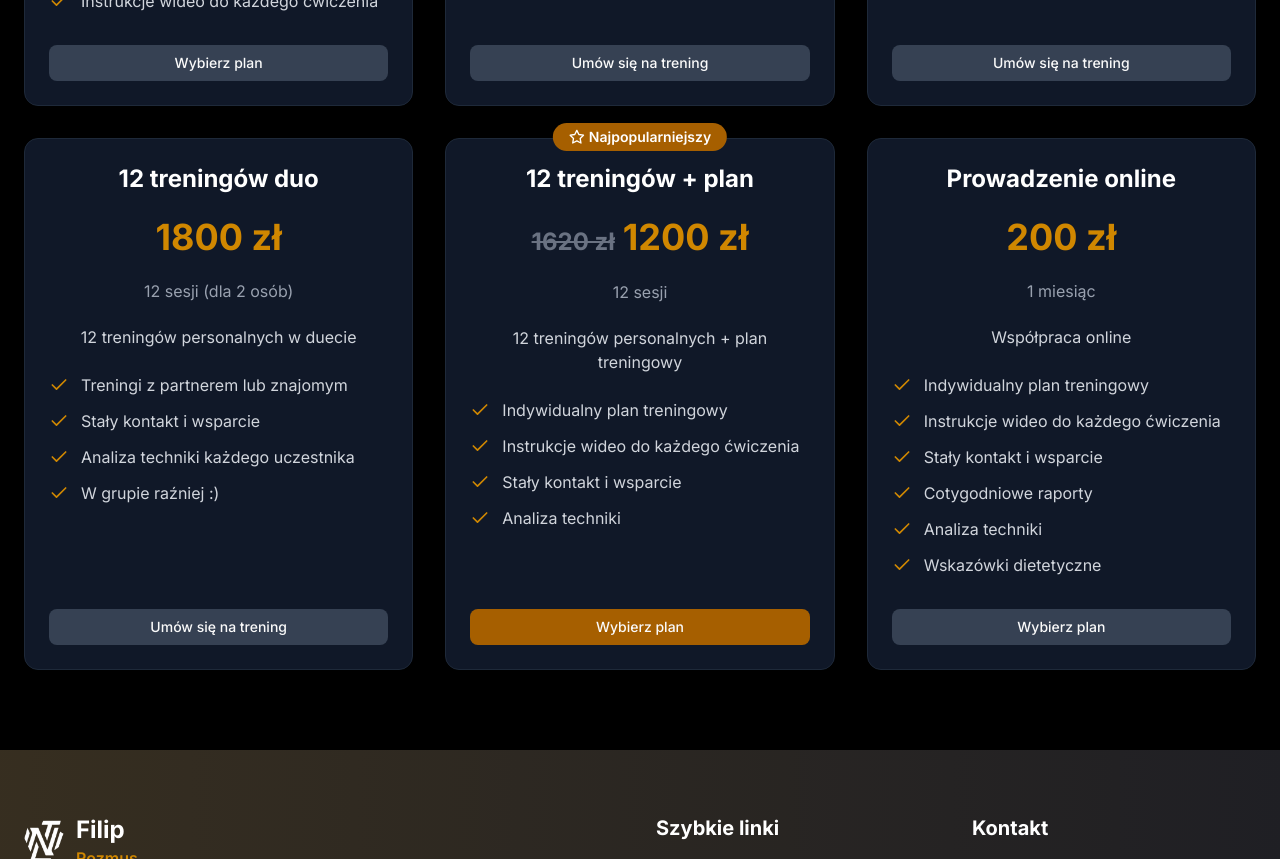
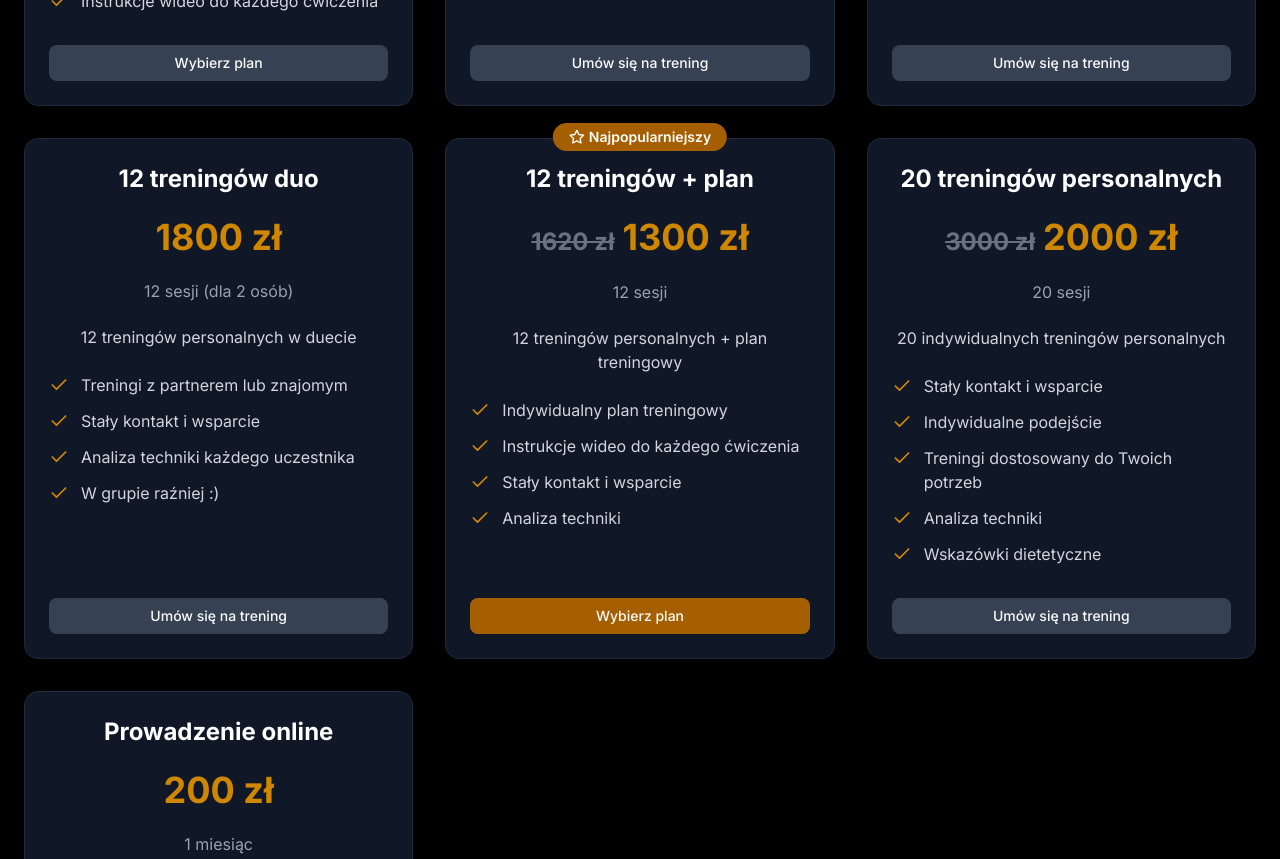
Before and after one commit to Pyndzelek/rozmus-web, a Next.js app: page /oferta in a window 1280 px wide. Shown: the part 1280-2139 px from the top of the page. Built offline with nearby package versions, Linux system fonts and the light colour scheme; no server answers.

Commit message:
Updated offer

```diff
--- a/src/components/oferta/Pricing-oferta.tsx
+++ b/src/components/oferta/Pricing-oferta.tsx
@@ -35,7 +35,7 @@ export default function PricingOferta() {
       id: "6-treningow-personalnych",
       name: "6 treningów personalnych",
       higher_price: "900 zł",
-      price: "600 zł",
+      price: "700 zł",
       duration: "6 sesji",
       description: "6 indywidualnych treningów personalnych",
       features: ["Stały kontakt i wsparcie", "Analiza techniki"],
@@ -60,7 +60,7 @@ export default function PricingOferta() {
     {
       id: "12-treningow-plan",
       name: "12 treningów + plan",
-      price: "1200 zł",
+      price: "1300 zł",
       higher_price: "1620 zł",
       duration: "12 sesji",
       description: "12 treningów personalnych + plan treningowy",
@@ -71,6 +71,22 @@ export default function PricingOferta() {
         "Analiza techniki",
       ],
       popular: true,
+    },
+    {
+      id: "20-treningow-personalnych",
+      name: "20 treningów personalnych",
+      higher_price: "3000 zł",
+      price: "2000 zł",
+      duration: "20 sesji",
+      description: "20 indywidualnych treningów personalnych",
+      features: [
+        "Stały kontakt i wsparcie",
+        "Indywidualne podejście",
+        "Treningi dostosowany do Twoich potrzeb",
+        "Analiza techniki",
+        "Wskazówki dietetyczne",
+      ],
+      popular: false,
     },
     {
       id: "prowadzenie-online",
```
